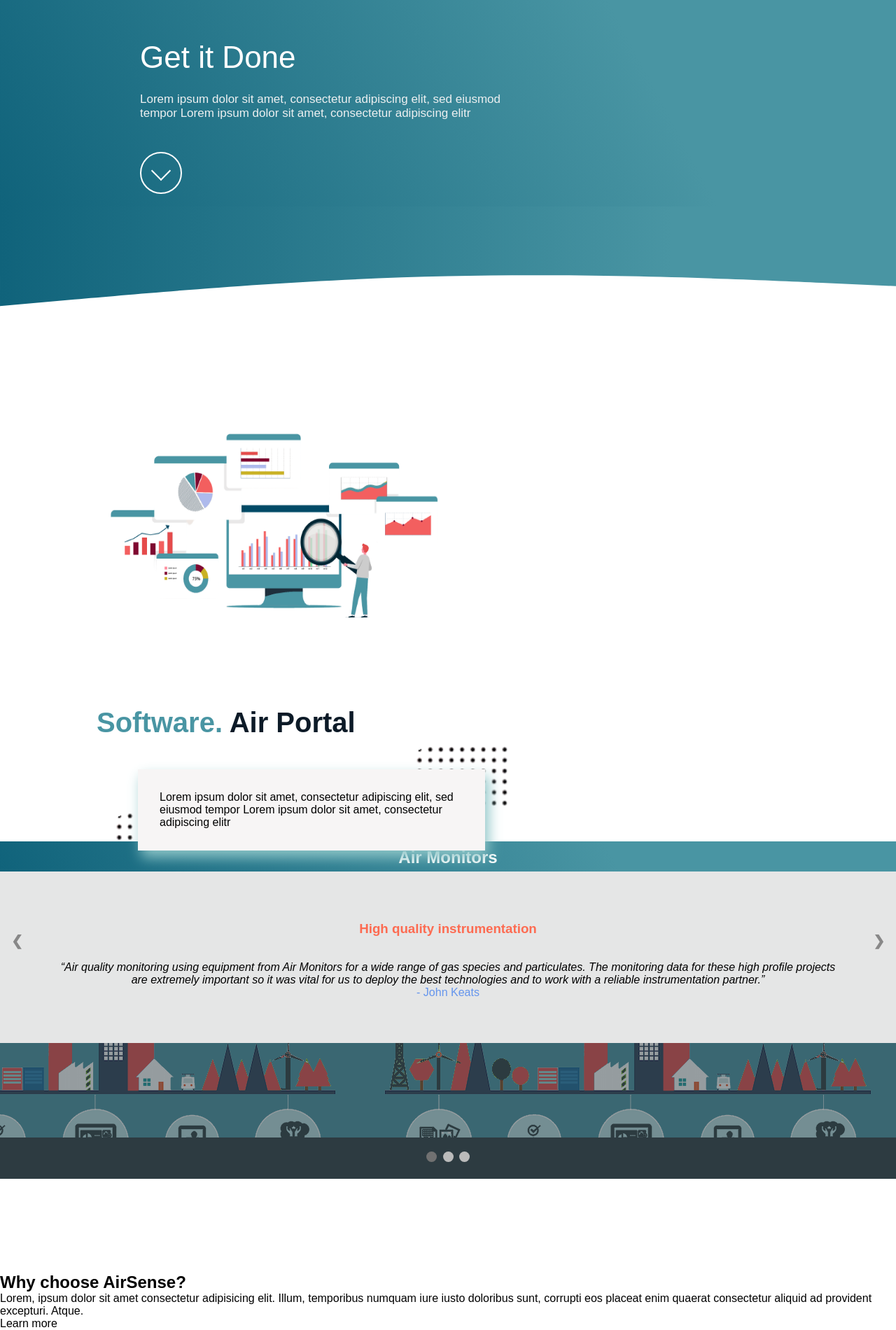
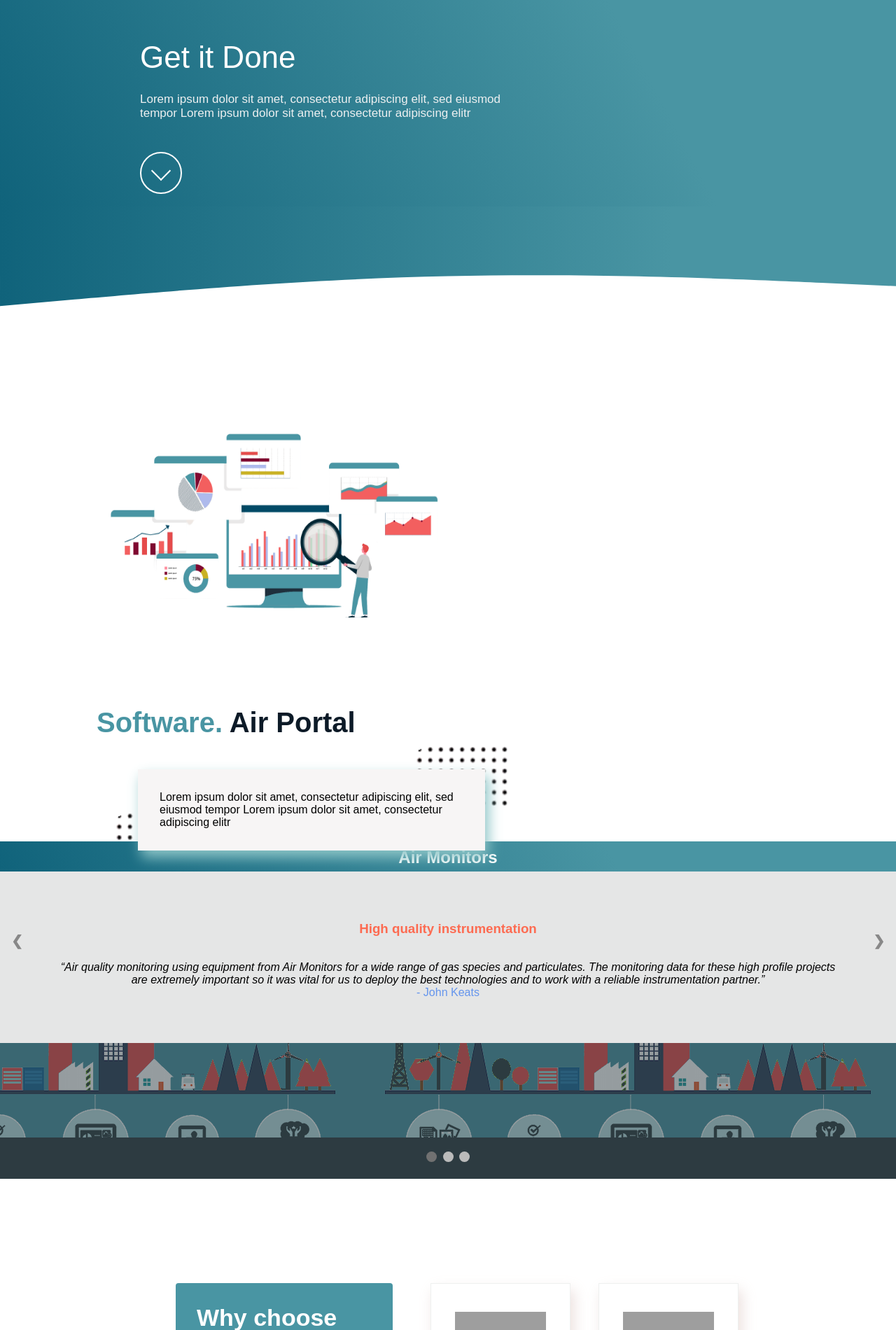
Before and after one commit to oravrp/INT20_21_Gr2, a PHP site: page /home.html in a window 1280 px wide. Shown: the part 135-2035 px from the top of the page at 70% size. Run offline with PHP 8.4, Linux system fonts and the light colour scheme; some web fonts are replaced; grey boxes are pictures that could not be loaded.

Commit message:
styled feature section in homepage

```diff
--- a/css/style1.css
+++ b/css/style1.css
@@ -452,3 +452,62 @@ li .fa {
     opacity: 0.5;
   }
   /* ------------ Slider-Sec Finish  ----------- */
+  /* features */
+#features{
+    min-height: 450px;
+    /* text-align: center;
+    background-image: linear-gradient(62deg, #10637b 0%, #4995A3 68%);
+    padding: 45px; */
+    padding: 15px 25px;
+}
+#features .big-box{
+    width: 310px;
+    display: inline-block;
+    background-color: #4995A3;
+    margin-right: 50px;
+    padding: 30px;
+    border-radius: 4px;
+    color: white;
+    margin-left: 226px;
+     /* background-image: url(/wp-content/uploads/2019/08/Pattern2_1Pattern2.png),linear-gradient(130deg, #e9996d, #f35f5f); */
+}
+#features .small-box{
+    width: 200px;
+    display: inline-block;
+    text-align: center;
+    margin-right: 35px;
+    background: #fff;
+    padding: 40px 30px;
+    border: 1px solid #eef0ef;
+    vertical-align: top;
+    box shape-outside: content-box;
+    box-shadow: 5px 10px 18px #c5a19a54;
+    /*#e54b4b3d  -shadow ose #409fbb54; */
+}
+#features .small-box:hover{
+    transform: translateY(-1.5rem) scale(1.03);
+}
+#features .small-box h3{
+    margin-bottom: 16px;
+}
+#features .small-box p{
+    font-size: 13px;
+    color: #6d6b68;
+}
+#features .ikona img{
+    width: 130px;
+    height: 94px;
+    margin-bottom: 37px;
+}
+#features .big-box h1{
+    font-weight: 700;
+    font-size: 34px;
+    margin-bottom: 30px;
+}
+#features .big-box p{
+    margin-bottom: 30px;
+    color: #e0e0e0;
+}
+#features .photo img{
+    width: 100px;
+}
```
